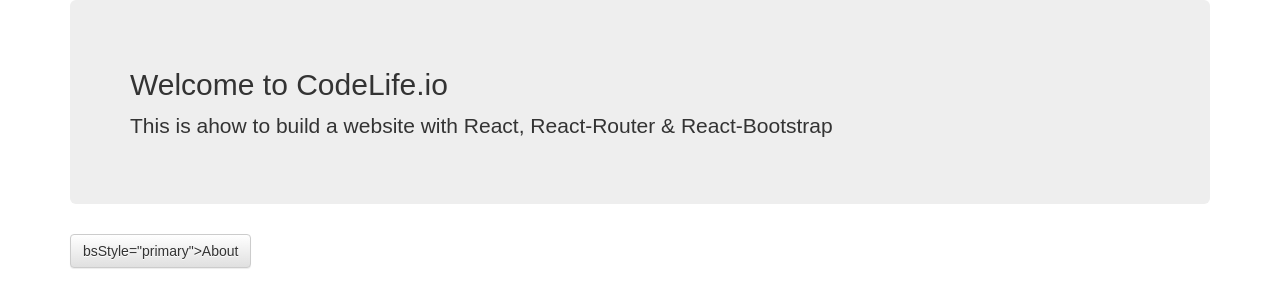
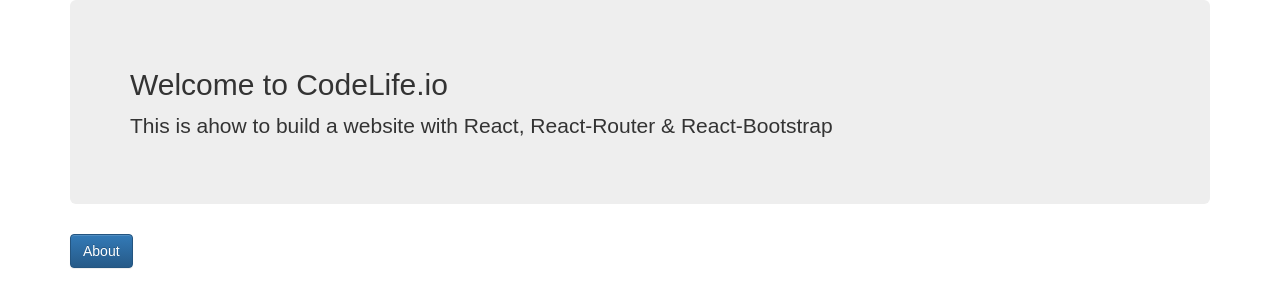
Before and after one commit to fahad-zakir/react-website-bootstrap, a React (Create React App) app: page / in a window 1280 px wide. Shown: the top 308 px of the page. Built offline with nearby package versions, Linux system fonts and the light colour scheme.

Commit message:
fixed button

```diff
--- a/src/components/Home.jsx
+++ b/src/components/Home.jsx
@@ -13,7 +13,7 @@
                     <p>This is ahow to build a website with React, React-Router & React-Bootstrap</p>
                 </Jumbotron>
                 <Link to="/about">
-                    <Button> bsStyle="primary">About</Button>
+                    <Button bsStyle="primary">About</Button>
                 </Link>
             </Grid>
         );
```
